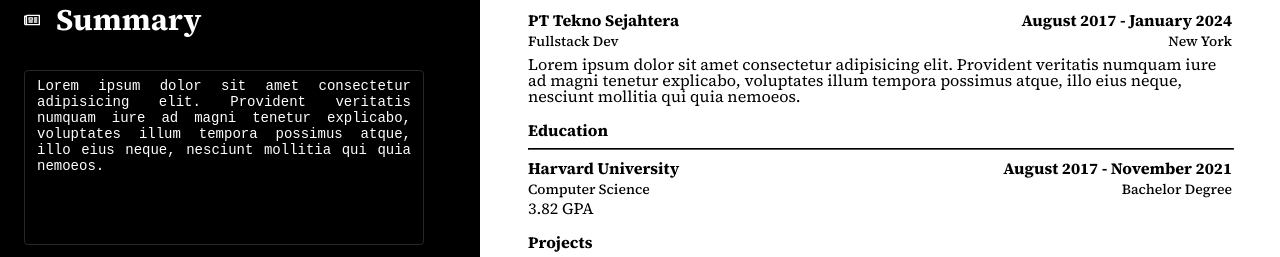
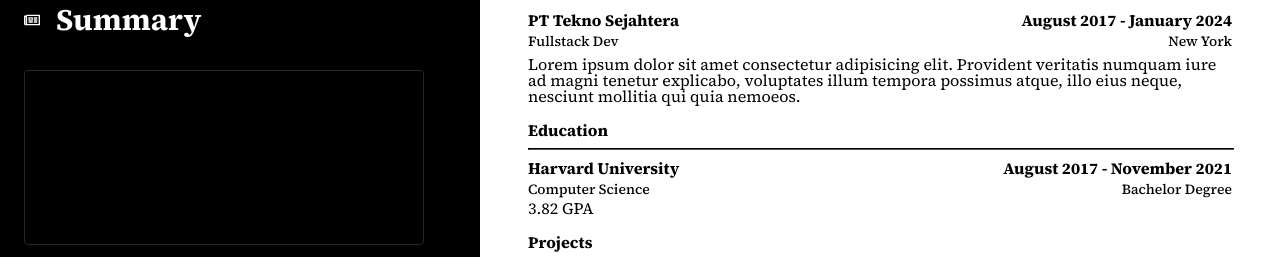
Before and after one commit to bima-taruna/resume-generator, a React (Vite) app: page / in a window 1280 px wide. Shown: the part 540-797 px from the top of the page. Built offline with nearby package versions, Linux system fonts and the light colour scheme.

Commit message:
refactor: update DataInputs to pass deletePic and handlePicUpload to BasicForm for improved functionality

```diff
--- a/src/components/DataInputs/DataInputs.jsx
+++ b/src/components/DataInputs/DataInputs.jsx
@@ -14,7 +14,6 @@
 import { GiSkills } from "react-icons/gi";
 import { motion as Motion, AnimatePresence } from "framer-motion";
 function DataInputs({
-  summaryData,
   profilesData,
   experienceData,
   educationData,
@@ -28,6 +27,8 @@
   setIndexItem,
   isHidden,
   isMobile,
+  deletePic,
+  handlePicUpload,
 }) {
   const mobileAnimationProps = isMobile
     ? {
@@ -44,8 +45,12 @@
           className={`data-inputs`}
           {...(isMobile ? mobileAnimationProps : {})}
         >
-          <BasicForm />
-          <Summary summaryData={summaryData} onChange={onChange} />
+          <BasicForm
+            deletePic={deletePic}
+            handlePicUpload={handlePicUpload}
+            handleChange={onChange}
+          />
+          <Summary onChange={onChange} />
           <Profiles
             profilesData={profilesData}
             openModal={openModal}
```
